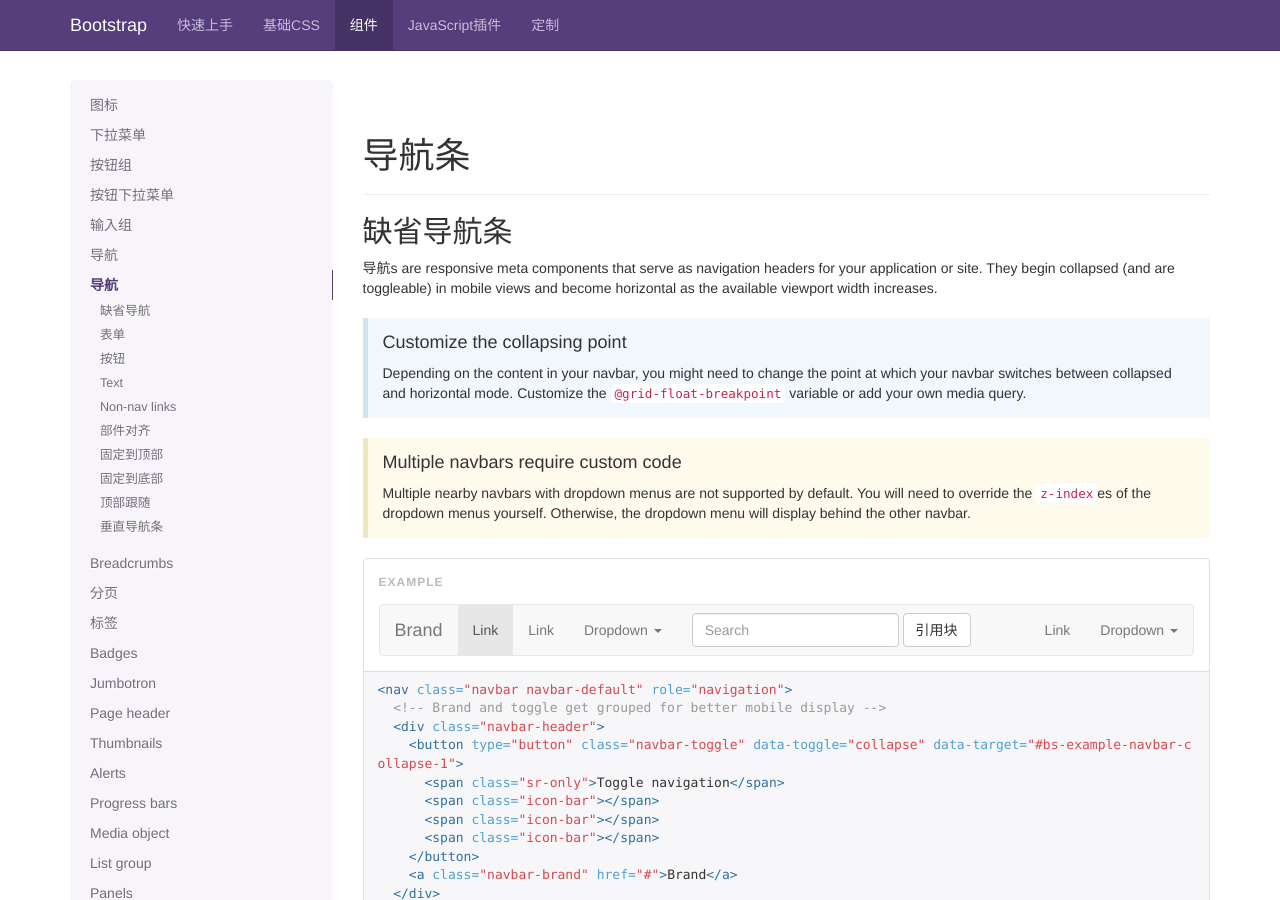
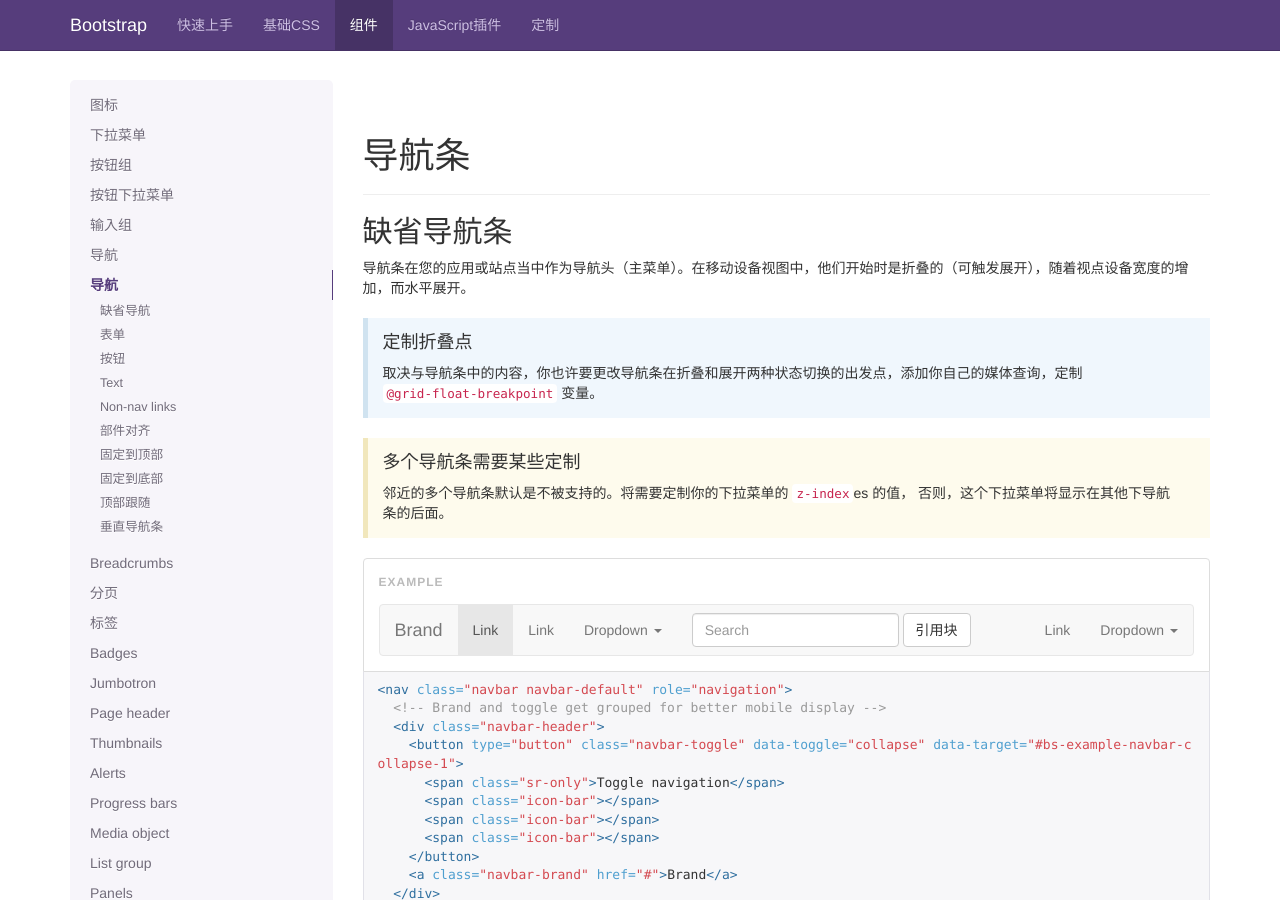
Before and after one commit to adam139/adam139.github.io, a Jekyll site: the page built from components.html, in a window 1280 px wide and 900 px high, scrolled down 18141 px. Built offline with Jekyll 4.4.1, drawn with Linux system fonts in a browser that asks for light colours; Markdown is read by kramdown in place of the engine named in the settings; comment, search, counter and statistics services are not loaded; some of the changed text lies outside the part shown.

Commit message:
update component charpter

```diff
--- a/components.html
+++ b/components.html
@@ -1410,15 +1410,15 @@ base_url: "../"
     </div>
 
     <h2 id="navbar-default">缺省导航条</h2>
-    <p>导航s are responsive meta components that serve as navigation headers for your application or site. They begin collapsed (and are toggleable) in mobile views and become horizontal as the available viewport width increases.</p>
+    <p>导航条在您的应用或站点当中作为导航头（主菜单）。在移动设备视图中，他们开始时是折叠的（可触发展开），随着视点设备宽度的增加，而水平展开。</p>
 
     <div class="bs-callout bs-callout-info">
-      <h4>Customize the collapsing point</h4>
-      <p>Depending on the content in your navbar, you might need to change the point at which your navbar switches between collapsed and horizontal mode. Customize the <code>@grid-float-breakpoint</code> variable or add your own media query.</p>
+      <h4>定制折叠点</h4>
+      <p>取决与导航条中的内容，你也许要更改导航条在折叠和展开两种状态切换的出发点，添加你自己的媒体查询，定制 <code>@grid-float-breakpoint</code> 变量。</p>
     </div>
     <div class="bs-callout bs-callout-warning" id="multiple-navbars-warning">
-      <h4>Multiple navbars require custom code</h4>
-      <p>Multiple nearby navbars with dropdown menus are not supported by default. You will need to override the <code>z-index</code>es of the dropdown menus yourself. Otherwise, the dropdown menu will display behind the other navbar.</p>
+      <h4>多个导航条需要某些定制</h4>
+      <p>邻近的多个导航条默认是不被支持的。将需要定制你的下拉菜单的 <code>z-index</code>es 的值， 否则，这个下拉菜单将显示在其他下导航条的后面。</p>
     </div>
 
     <div class="bs-example">
@@ -1530,16 +1530,16 @@ base_url: "../"
 
 <div class="bs-callout bs-callout-danger">
   <h4>插件依存性</h4>
-  <p>The responsive navbar requires the <a href="../javascript/#collapse">collapse plugin</a> to be included in your version of Bootstrap.</p>
+  <p>响应式导航条要求 <a href="../javascript/#collapse">折叠插件</a> 支持。</p>
 </div>
 
 <div class="bs-callout bs-callout-warning">
-  <h4>Make navbars accessible</h4>
-  <p>Be sure to add a <code>role="navigation"</code> to every navbar to help with accessibility.</p>
-</div>
-
-
-    <h2 id="navbar-forms">表单</h2>
+  <h4>保障导航条的访问性</h4>
+  <p>确认在每个导航条中添加一个 <code>role="navigation"</code> ，以确保导航条的可访问性。</p>
+</div>
+
+
+    <h2 id="navbar-forms">导航条中的表单</h2>
     <p>Place form content within <code>.navbar-form</code> for proper vertical alignment and collapsed behavior in narrow viewports. Use the alignment options to decide where it resides within the navbar content.</p>
     <p>As a heads up, <code>.navbar-form</code> shares much of its code with <code>.form-inline</code> via mixin.</p>
     <div class="bs-example">
@@ -1558,7 +1558,7 @@ base_url: "../"
             <div class="form-group">
               <input type="text" class="form-control" placeholder="Search">
             </div>
-            <button type="submit" class="btn btn-default">引用块</button>
+            <button type="submit" class="btn btn-default">搜索</button>
           </form>
         </div>
       </nav>
@@ -1578,7 +1578,7 @@ base_url: "../"
 </div>
 
 
-    <h2 id="navbar-buttons">按钮</h2>
+    <h2 id="navbar-buttons">导航条按钮</h2>
     <p>For buttons not residing in a <code>&lt;form&gt;</code>, add this class to vertically center buttons within a navbar.</p>
     <div class="bs-example">
       <nav class="navbar navbar-default" role="navigation">
@@ -1601,7 +1601,7 @@ base_url: "../"
 {% endhighlight %}
 
 
-    <h2 id="navbar-text">Text</h2>
+    <h2 id="navbar-text">导航条文本</h2>
     <p>Wrap strings of text in an element with <code>.navbar-text</code>, usually on a <code>&lt;p&gt;</code> tag for proper leading and color.</p>
     <div class="bs-example">
       <nav class="navbar navbar-default" role="navigation">
@@ -1647,7 +1647,7 @@ base_url: "../"
 {% endhighlight %}
 
 
-    <h2 id="navbar-component-alignment">部件对齐</h2>
+    <h2 id="navbar-component-alignment">导航条部件对齐</h2>
     <p>Align nav links, forms, buttons, or text, using the <code>.navbar-left</code> or <code>.navbar-right</code> utility classes. Both classes will add a CSS float in the specified direction. For example, to align nav links, put them in a separate <code>&lt;ul&gt;</code> with the respective utility class applied.</p>
     <p>These classes are mixin-ed versions of <code>.pull-left</code> and <code>.pull-right</code>, but they're scoped to media queries for easier handling of navbar components across device sizes.</p>
 
@@ -1685,7 +1685,7 @@ base_url: "../"
 
     <div class="bs-callout bs-callout-danger">
       <h4>Body内边距要求</h4>
-      <p>The fixed navbar will overlay your other content, unless you add <code>padding</code> to the top of the <code>&lt;body&gt;</code>. Try out your own values or use our snippet below. Tip: By default, the navbar is 50px high.</p>
+      <p>这个固定位置导航条将遮盖部分其他内容，除非添加 <code>padding</code> 到 <code>&lt;body&gt;</code>的上部。根据实际情况更改下面CSS代码padding的值，提示：缺省，导航条的高度是50像素</p>
 {% highlight css %}
 body { padding-top: 70px; }
 {% endhighlight %}
@@ -1726,7 +1726,7 @@ body { padding-top: 70px; }
 
     <div class="bs-callout bs-callout-danger">
       <h4>Body内边距要求</h4>
-      <p>The fixed navbar will overlay your other content, unless you add <code>padding</code> to the bottom of the <code>&lt;body&gt;</code>. Try out your own values or use our snippet below. Tip: By default, the navbar is 50px high.</p>
+      <p>这个固定位置导航条将遮盖部分其他内容，除非添加 <code>padding</code> 到 <code>&lt;body&gt;</code>的下部。根据实际情况更改下面CSS代码padding的值，提示：缺省，导航条的高度是50像素</p>
 {% highlight css %}
 body { padding-bottom: 70px; }
 {% endhighlight %}
@@ -1807,7 +1807,7 @@ body { padding-bottom: 70px; }
     <div class="page-header">
       <h1 id="breadcrumbs">Breadcrumbs <small></small></h1>
     </div>
-    <p class="lead">Indicate the current page's location within a navigational hierarchy.</p>
+    <p class="lead">在导航层次中，指明当前页面的位置，同时，方便导航。</p>
     <p>Separators are automatically added in CSS through <code>:before</code> and <code>content</code>.</p>
     <div class="bs-example">
       <ol class="breadcrumb">
```
